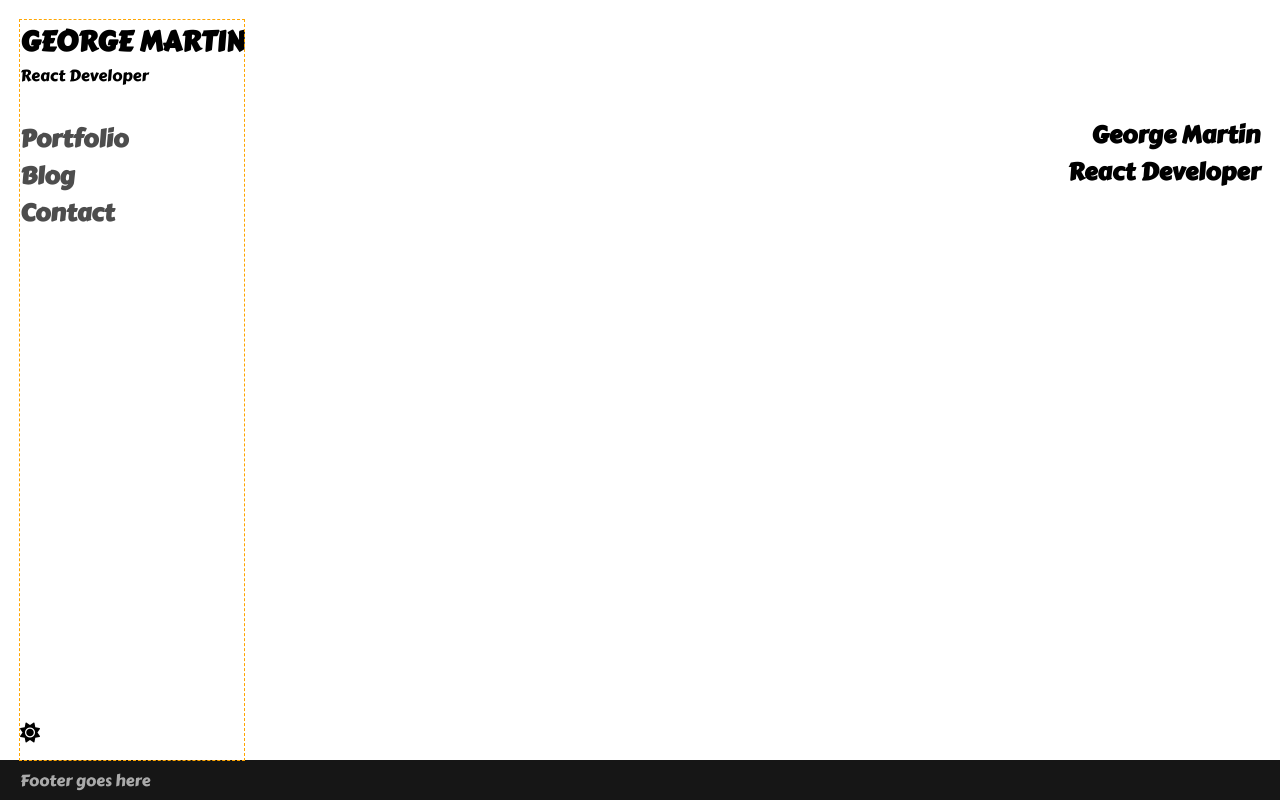
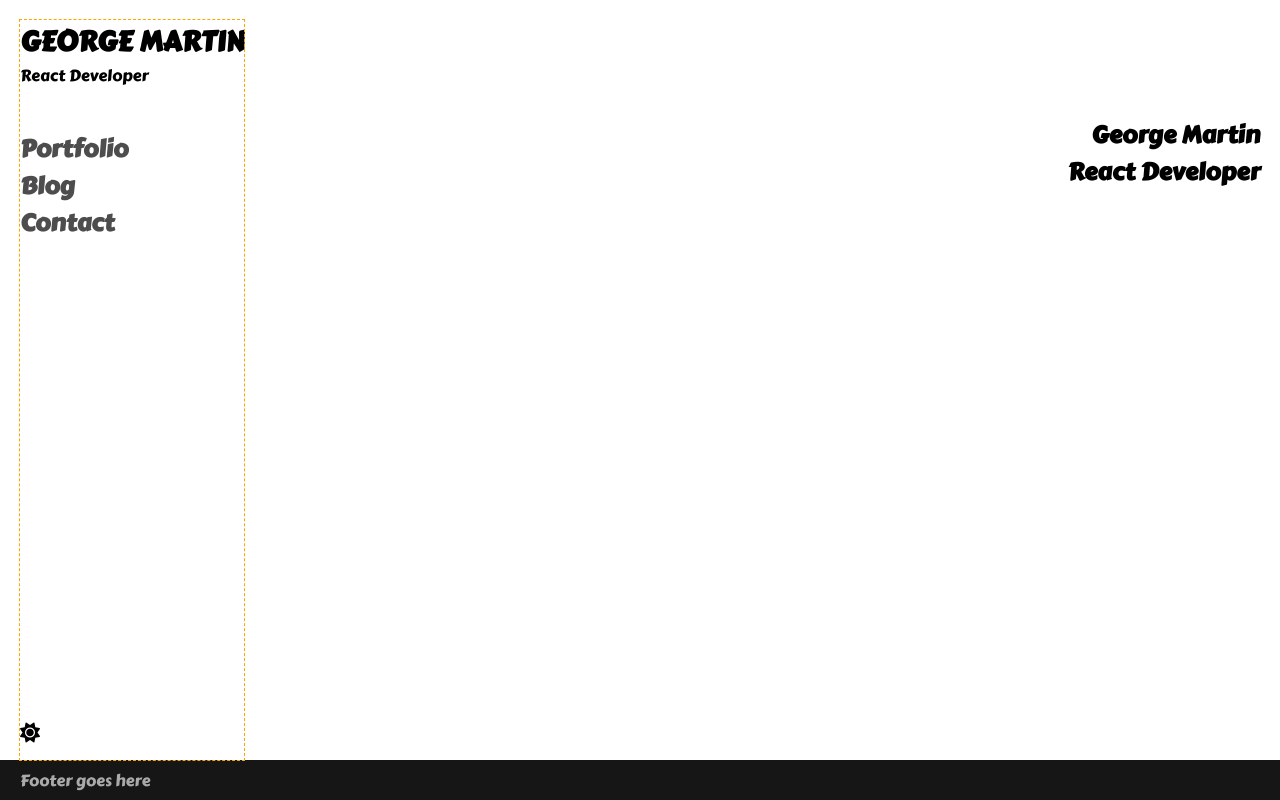
Before and after one commit to gmartin323/personal-website, a React (Vite) app: page / in a window 1280 px wide. Built offline with nearby package versions, Linux system fonts and the light colour scheme.

Commit message:
Increase padding-top on nav

```diff
--- a/src/index.css
+++ b/src/index.css
@@ -83,7 +83,7 @@ header a:hover {
   display: flex;
   flex-direction: column;
   font-size: 1.25rem;
-  padding-top: 2rem;
+  padding-top: 2.6rem;
 }
 
 header button {
```
